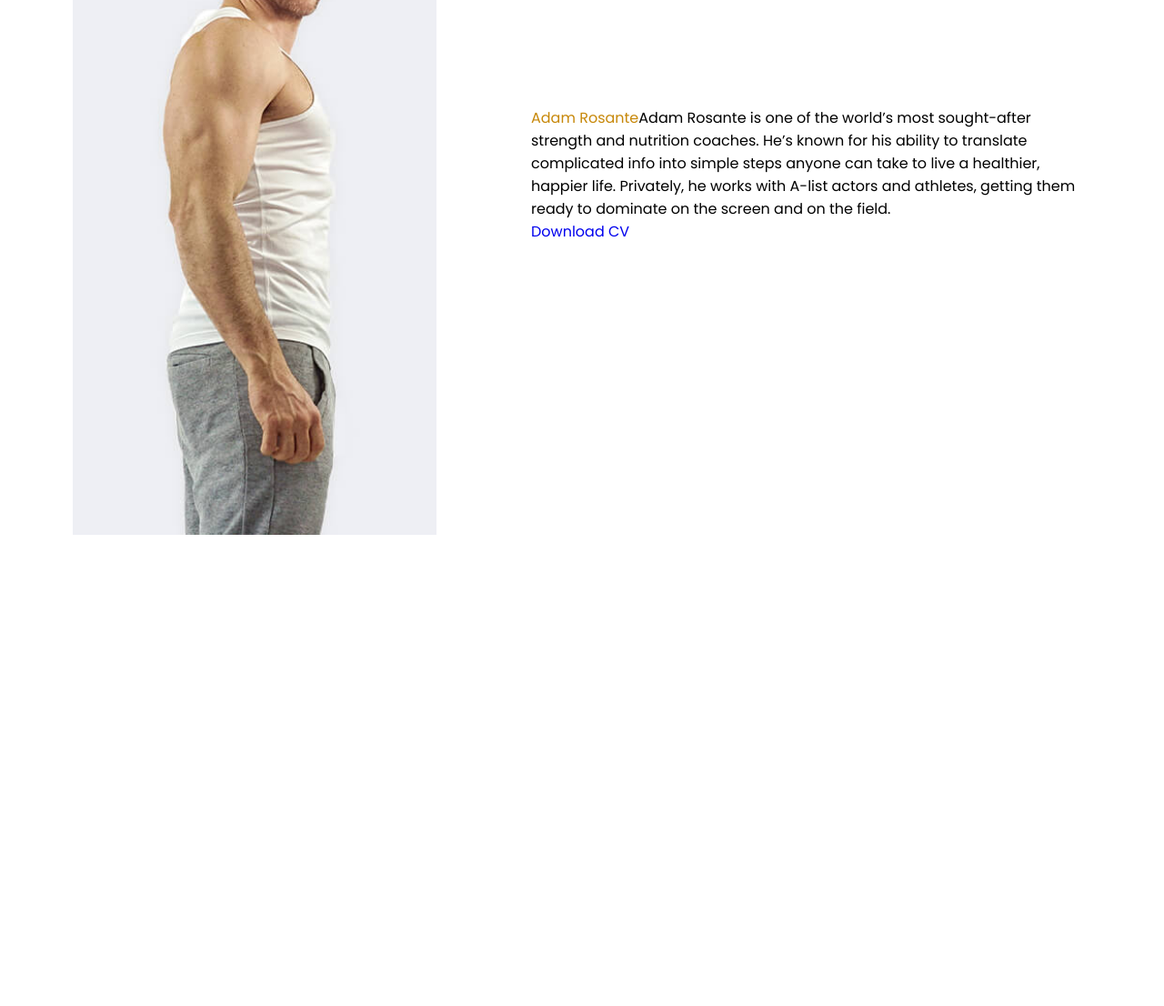
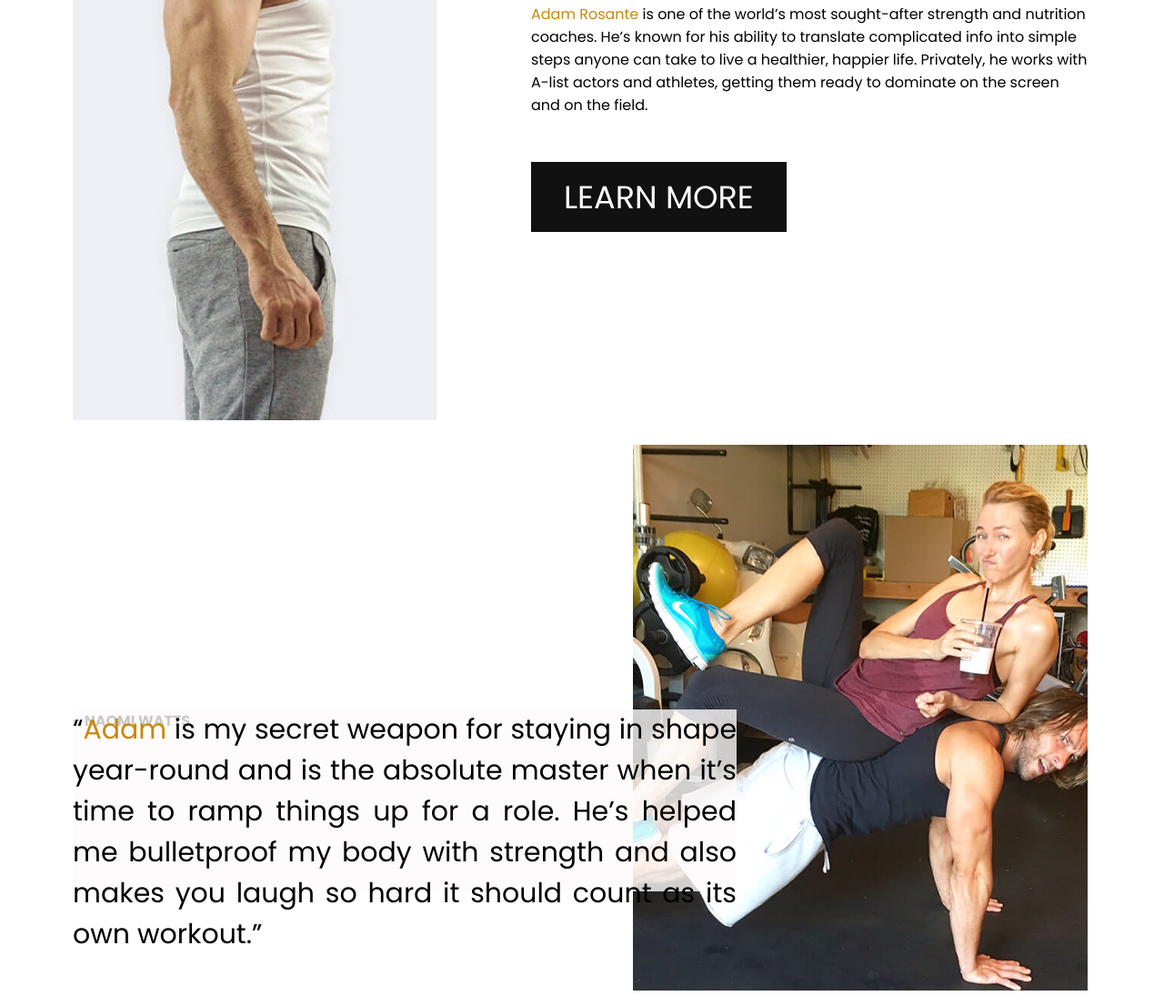
Before and after one commit to daantonio27/adamrosante-site, a plain HTML site: page index.html in a window 1280 px wide. Shown: the part 2402-3508 px from the top of the page at 91% size. Before the commit the page ends 3007 px from the top, so only its background shows below. Drawn offline with nearby package versions, Linux system fonts and the light colour scheme.

Commit message:
aboutme commit

```diff
--- a/index.html
+++ b/index.html
@@ -74,21 +74,42 @@
     <!-- about section start -->
     <section class="about" id="about">
       <div class="max-width">
-        <h2 class="title">About me</h2>
         <div class="about-content">
           <div class="column left">
             <img src="images/about-image-1.jpg" alt="" />
           </div>
           <div class="column right">
+            <h2 class="title">About me</h2>
             <p>
-              <span>Adam Rosante</span>Adam Rosante is one of the world’s most
-              sought-after strength and nutrition coaches. He’s known for his
-              ability to translate complicated info into simple steps anyone can
-              take to live a healthier, happier life. Privately, he works with
-              A-list actors and athletes, getting them ready to dominate on the
-              screen and on the field.
+              <span>Adam Rosante</span> is one of the world’s most sought-after
+              strength and nutrition coaches. He’s known for his ability to
+              translate complicated info into simple steps anyone can take to
+              live a healthier, happier life. Privately, he works with A-list
+              actors and athletes, getting them ready to dominate on the screen
+              and on the field.
             </p>
-            <a href="#">Download CV</a>
+            <a href="about.html">Learn More</a>
+          </div>
+        </div>
+      </div>
+    </section>
+
+    <!-- about-2 section start -->
+    <section class="about-2" id="about-2">
+      <div class="max-width">
+        <div class="about-2-content">
+          <div class="column left">
+            <p>
+              “<span>Adam</span> is my secret weapon for staying in shape
+              year-round and is the absolute master when it’s time to ramp
+              things up for a role. He’s helped me bulletproof my body with
+              strength and also makes you laugh so hard it should count as its
+              own workout.”
+            </p>
+            <h4>- NAOMI WATTS</h4>
+          </div>
+          <div class="column right">
+            <img src="images/about-image-2.jpg" alt="" />
           </div>
         </div>
       </div>
--- a/style.css
+++ b/style.css
@@ -160,7 +160,7 @@ section {
   color: black;
   text-transform: uppercase;
   position: relative;
-  text-align: center;
+  text-align: left;
   font-size: 40px;
   font-weight: 500;
   margin-bottom: 60px;
@@ -171,7 +171,7 @@ section {
   content: "";
   position: absolute;
   bottom: 0px;
-  left: 50%;
+  left: 16%;
   width: 130px;
   height: 3px;
   background: #d0a66b;
@@ -201,6 +201,62 @@ section {
 
 .about .about-content .right p span {
   color: rgb(199, 136, 10);
+}
+
+.about .about-content a {
+  text-transform: uppercase;
+  display: inline-block;
+  background: #111;
+  color: #fff;
+  font-size: 35px;
+  padding: 12px 36px;
+  margin-top: 50px;
+}
+
+.about .about-content a:hover {
+  color: #fff;
+  background: rgb(100, 98, 98);
+}
+
+/* about-2 section styling */
+.about-2 {
+  font-family: "Poppins", sans-serif;
+  background: #fff;
+}
+
+.about-2 .about-2-content {
+  display: flex;
+  flex-wrap: wrap;
+  align-items: center;
+  justify-content: space-between;
+}
+
+.about-2 .about-2-content .left {
+  width: 55%;
+}
+
+.about-2 .about-2-content .left p {
+  background: rgba(253, 250, 250, 0.8);
+  z-index: 1;
+  position: absolute;
+  text-align: justify;
+  font-size: 30px;
+  width: 730px;
+  height: 200px;
+}
+
+.about-2 .about-2-content .left p span {
+  color: rgb(199, 136, 10);
+}
+
+.about-2 .about-2-content .right {
+  width: 45%;
+}
+
+.about-2 .about-2-content .right img {
+  height: 600px;
+  width: 500px;
+  object-fit: cover;
 }
 
 /* responsive media query start */
```
Also changed, not shown: images/about-image-2.jpg (added).
